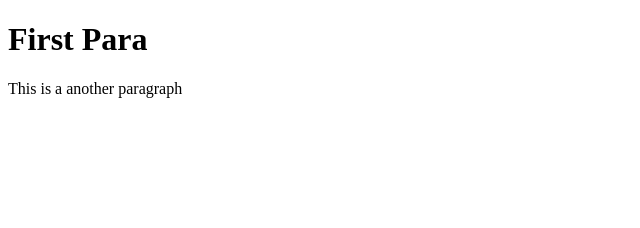
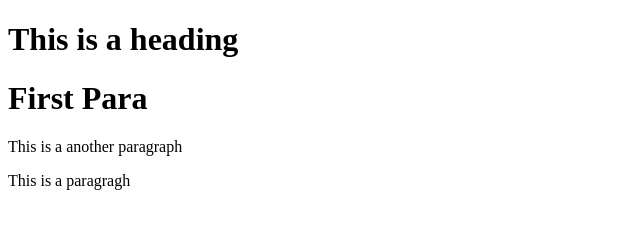
Before and after one commit to dramyaa88/learning-git, a plain HTML site: page index.html in a window 1280 px wide. Shown: the whole page, without its empty margins (0-640 px from the left). Drawn offline with Linux system fonts and the light colour scheme.

Commit message:
Update index.html
added some html tags

```diff
--- a/index.html
+++ b/index.html
@@ -4,7 +4,12 @@
 <title>Page Title</title>
 </head>
 <body>
+    <h1>This is a heading </h1>
     <h1>First Para</h1>
     <p>This is a another paragraph</p>
+
+
+  <p>This is a paragragh</p>
+
 </body>
 </html>
```
